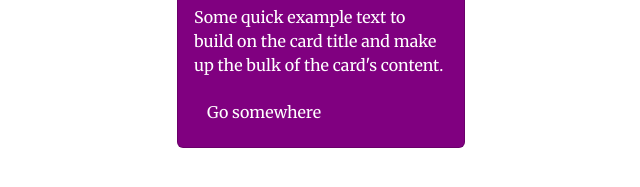
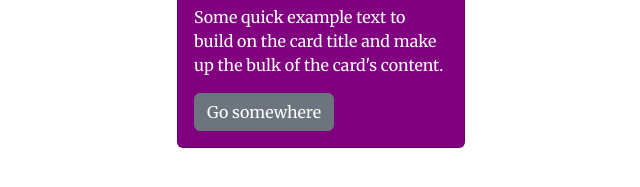
Before and after one commit to FernandoLorca/desafio-sass, a website: page index.html in a window 1280 px wide. Shown: the part 371-558 px from the top of the page, without its empty margins (319-959 px from the left). Drawn offline with Linux system fonts and the light colour scheme.

Commit message:
solving btn color

```diff
--- a/index.html
+++ b/index.html
@@ -22,7 +22,7 @@
             Some quick example text to build on the card title and make up the
             bulk of the card's content.
           </p>
-          <a href="#" class="btn btn-purple">Go somewhere</a>
+          <a href="#" class="btn btn-secondary">Go somewhere</a>
         </div>
       </div>
     </section>
```
